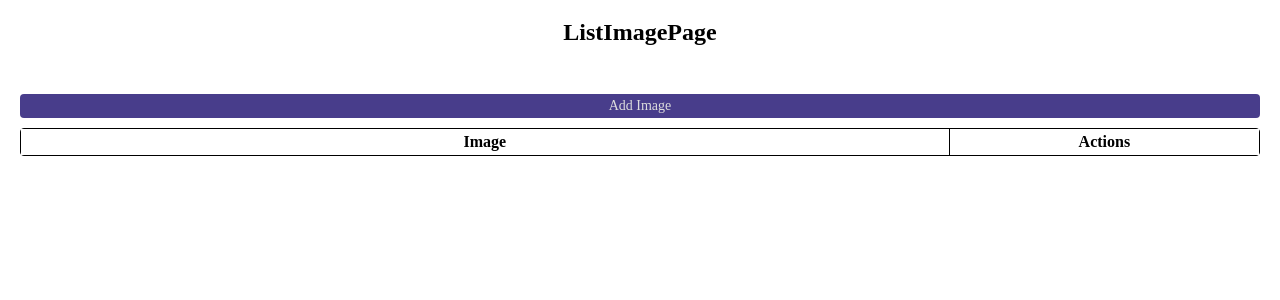
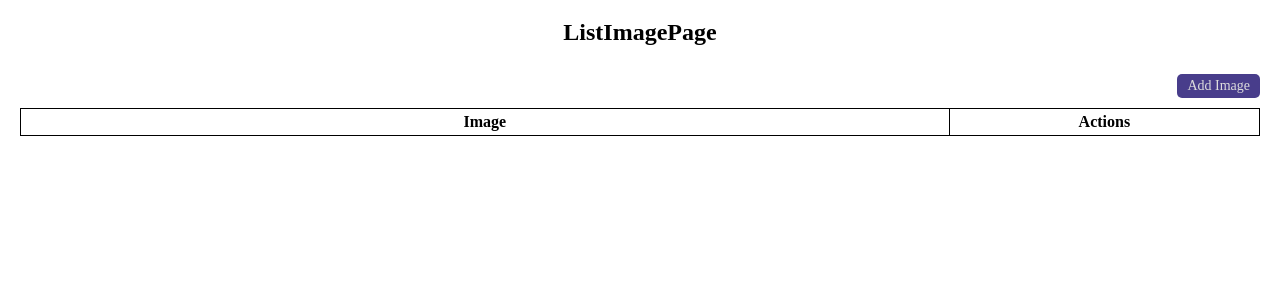
Before and after one commit to barabashlyuda77/image-manager, a React (Create React App) app: page / in a window 1280 px wide. Shown: the top 300 px of the page. Built offline with nearby package versions, Linux system fonts and the light colour scheme.

Commit message:
List page, View page style

```diff
--- a/src/components/button/Button.scss
+++ b/src/components/button/Button.scss
@@ -4,7 +4,9 @@
     align-items: center;
     background-color: maroon;
     padding: 5px 10px;
-    border-radius: 8px;
+    border-radius: 5px;
+    width: 100%;
+    cursor: pointer;
 
     a {
         font-size: 14px;
--- a/src/components/link-button/LinkButton.scss
+++ b/src/components/link-button/LinkButton.scss
@@ -4,12 +4,17 @@
     align-items: center;
     background-color: darkslateblue;
     padding: 5px 10px;
-    border-radius: 4px;
+    border-radius: 5px;
     margin-bottom: 10px;
+    cursor: pointer;
 
     a {
         font-size: 14px;
         text-decoration: none;
         color: #ddd;
+        display: flex;
+        justify-content: center;
+        width: 100%;
+        height: 100%;
     }
 }
--- a/src/components/tooltip/Tooltip.js
+++ b/src/components/tooltip/Tooltip.js
@@ -47,7 +47,7 @@ const Tooltip = ({ children, text, color, position }) => {
 
     return (
         <div
-            className="image-container"
+            className="container"
             onMouseEnter={mouseEnterHandler}
             onMouseLeave={mouseLeaveHandler}
         >
--- a/src/components/tooltip/Tooltip.scss
+++ b/src/components/tooltip/Tooltip.scss
@@ -1,13 +1,10 @@
-.image-container {
+.container {
     display: flex;
     justify-content: center;
-    align-items: center;
     position: relative;
-    width: 70%;
 
-    img {
-        width: 100%;
-        height: auto;
+    @media (min-width: 800px) {
+        align-items: center;
     }
 }
 
--- a/src/index.scss
+++ b/src/index.scss
@@ -70,5 +70,5 @@ h1 {
 	font-size: 24px;
 	font-weight: 600;
 	text-align: center;
-	padding-bottom: 50px;
+	padding-bottom: 30px;
 }
--- a/src/pages/ListImagePage/ListImagePage.js
+++ b/src/pages/ListImagePage/ListImagePage.js
@@ -25,7 +25,9 @@ const ListImagePage = () => {
   return (
     <>
       <h1>ListImagePage</h1>
-      <LinkButton to="/add">Add Image</LinkButton>
+      <div className="add-image-button">
+        <LinkButton to="/add">Add Image</LinkButton>
+      </div>
       <div className="gridview">
         <div className="cell gridview-header">Image</div>
         <div className="cell gridview-header">Actions</div>
@@ -36,7 +38,7 @@ const ListImagePage = () => {
                 <img key={id} data-id={id} src={image.contents} alt="" height="100" />
               </Link>
             </div>
-            <div className="cell">
+            <div className="cell actions">
               <Button onClick={() => removeImageHandler(id)}>Remove</Button>
             </div>
           </>
--- a/src/pages/ListImagePage/ListImagePage.scss
+++ b/src/pages/ListImagePage/ListImagePage.scss
@@ -1,29 +1,55 @@
 .gridview {
     display: grid;
+    grid-template-columns: 1fr;
+    background-color: black;
+
+    @media (min-width: 800px) {
         grid-template-columns: 3fr 1fr;
+        gap: 1px;
         border: 1px solid black;
-    border-radius: 4px;
-    background-color: black;
-    gap: 1px;
     }
 
-.gridview .cell {
+    .cell {
         background-color: white;
         display: flex;
         justify-content: center;
         align-items: center;
+
+        @media (min-width: 800px) {
+            padding: 20px;
+        }
     }
 
     .gridview-header {
+        display: none;
         font-weight: 600;
         padding: 5px 10px;
+
+        @media (min-width: 800px) {
+            display: flex;
+        }
     }
 
     .gridview-image-container {
-    padding: 10px;
+        padding: 10px 0 10px 0;
+
+        @media (min-width: 800px) {
+            padding: 20px;
         }
 
-.gridview-image-container img {
+        img {
             max-width: 100%;
             height: auto;
         }
+    }
+
+    .actions {
+        padding-bottom: 30px;
+    }
+}
+
+.add-image-button {
+    width: fit-content;
+    margin-left: auto;
+    margin-right: 0;
+}
--- a/src/pages/ViewImagePage/ViewImagePage.js
+++ b/src/pages/ViewImagePage/ViewImagePage.js
@@ -11,6 +11,7 @@ import './ViewImagePage.scss';
 import { useSelector, useDispatch } from 'react-redux';
 import { imageListSelector } from '../../selectors';
 import Tooltip from '../../components/tooltip/Tooltip';
+import LinkButton from '../../components/link-button/LinkButton';
 
 const ViewImagePage = () => {
   const { id: imageId } = useParams();
@@ -28,10 +29,10 @@ const ViewImagePage = () => {
     <>
       <h1>ViewImagePage</h1>
       <div className="back-button">
-        <Link to={`/`}>Back</Link>
+        <LinkButton to={`/`}>Back</LinkButton>
       </div>
       <div className="edit-image-button">
-        <Link to={`/edit/${imageId}`}>Edit Image</Link>
+        <LinkButton to={`/edit/${imageId}`}>Edit Image</LinkButton>
       </div>
       <div className="view-image">
         <Tooltip
--- a/src/pages/ViewImagePage/ViewImagePage.scss
+++ b/src/pages/ViewImagePage/ViewImagePage.scss
@@ -1,6 +1,32 @@
 .view-image {
-    flex: 1;
     display: flex;
     justify-content: center;
-    align-items: center;
+    position: relative;
+    padding-top: 30px;
+
+    @media (min-width: 800px) {
+        flex: 1;
+        align-items: center;
+        width: 60%;
+        margin: 0 auto;
+    }
+
+    img {
+        width: 100%;
+        height: auto;
+    }
 }
+
+.back-button {
+    @media (min-width: 800px) {
+        margin-left: 0;
+        margin-right: auto;
+    }
+}
+
+.edit-image-button {
+    @media (min-width: 800px) {
+        margin-left: 0;
+        margin-right: auto;
+    }
+}
```
Lines whose indentation alone changed are shown as unchanged.
